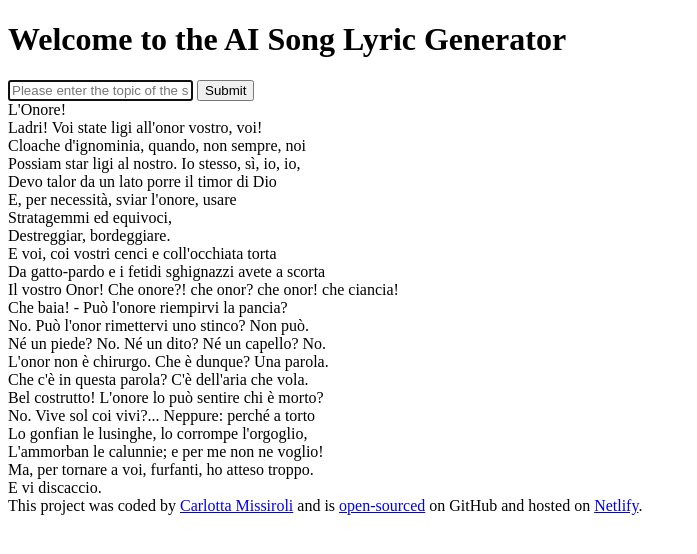
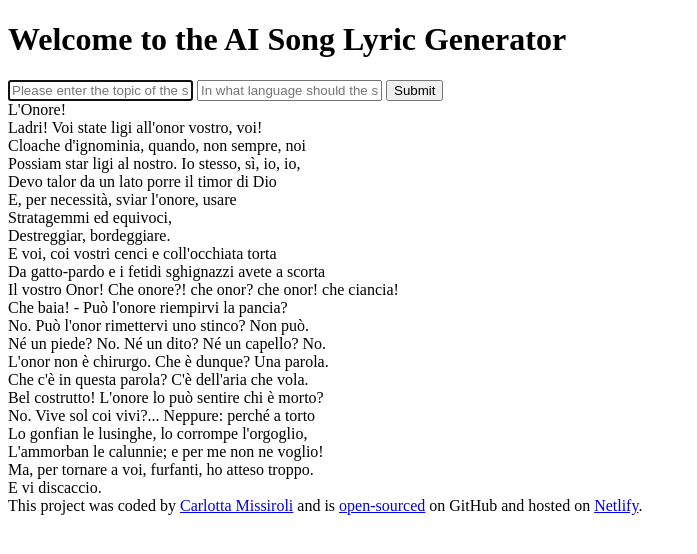
Before and after one commit to Lottipopps/song-poem-generator-project, a plain HTML site: page index.html in a window 1280 px wide. Shown: the whole page, without its empty margins (0-697 px from the left). Drawn offline with Linux system fonts and the light colour scheme.

Commit message:
Language choice
Added a language choice text input

```diff
--- a/index.html
+++ b/index.html
@@ -18,11 +18,12 @@
     <main>
         <form>
             <input type="text" placeholder="Please enter the topic of the song" autocomplete="off" autofocus required />
+            <input type="text" placeholder="In what language should the song be?" autocomplete="off" required />
             <input type="submit" />
         </form>
         <div>
-            L'Onore! <br/>
-            Ladri! Voi state ligi all'onor vostro, voi! <br/>
+            L'Onore! <br />
+            Ladri! Voi state ligi all'onor vostro, voi! <br />
             Cloache d'ignominia, quando, non sempre, noi <br />
             Possiam star ligi al nostro. Io stesso, sì, io, io, <br />
             Devo talor da un lato porre il timor di Dio <br />
```
